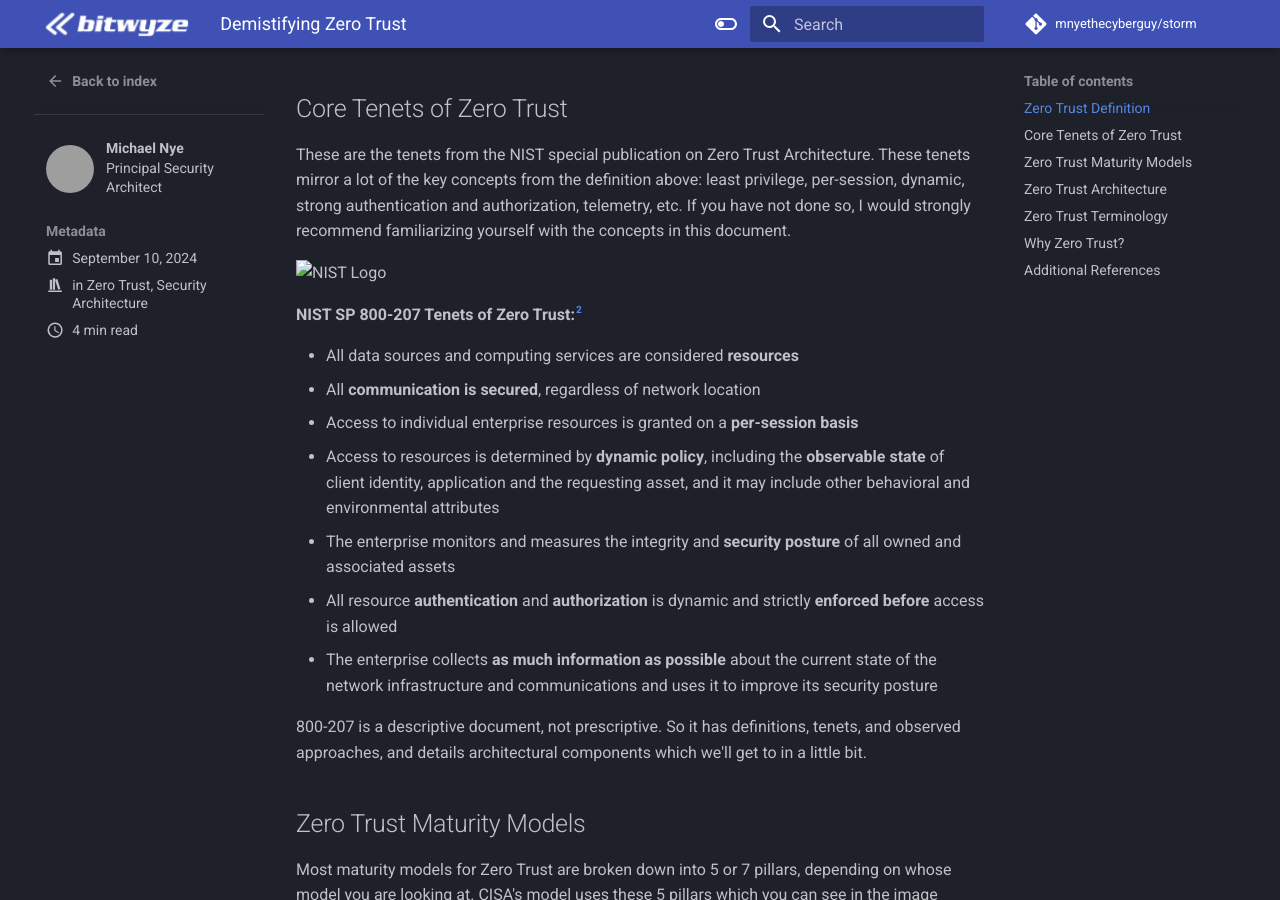
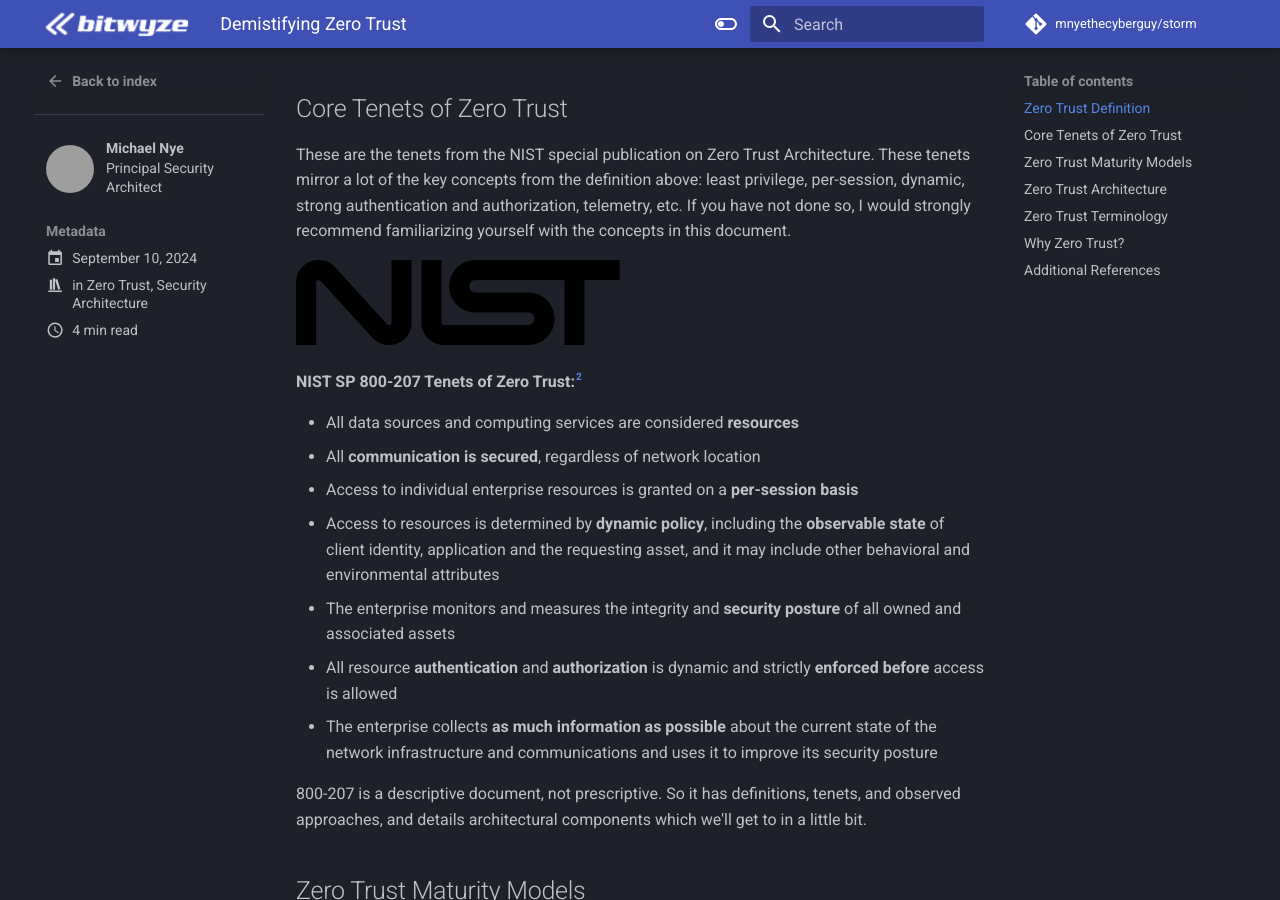
Before and after one commit to mnyethecyberguy/storm, an MkDocs documentation site: the page built from docs/blog/posts/zt-overview.md, in a window 1280 px wide and 900 px high, scrolled down 1055 px. Built offline with MkDocs 1.6.1 and Material for MkDocs 9.7.7, drawn with Linux system fonts in a browser that asks for light colours; comment, search, counter and statistics services are not loaded; grey boxes are pictures that could not be loaded.

Commit message:
Testing image fixes in blog

```diff
--- a/docs/blog/posts/zt-overview.md
+++ b/docs/blog/posts/zt-overview.md
@@ -33,7 +33,7 @@
 
 These are the tenets from the NIST special publication on Zero Trust Architecture.  These tenets mirror a lot of the key concepts from the definition above: least privilege, per-session, dynamic, strong authentication and authorization, telemetry, etc.  If you have not done so, I would strongly recommend familiarizing yourself with the concepts in this document.
 
-![NIST Logo](images/nist.png)
+![NIST Logo](../images/nist.png)
 
 **NIST SP 800-207 Tenets of Zero Trust:**[^2]
 
@@ -51,13 +51,13 @@
 
 Most maturity models for Zero Trust are broken down into 5 or 7 pillars, depending on whose model you are looking at.  CISA's model uses these 5 pillars which you can see in the image below.
 
-![CISA ZTMM](images/zt-cisa-ztmm.png)
+![CISA ZTMM](../images/zt-cisa-ztmm.png)
 
 You can see the 5 main pillars here are: identity, Devices, Networks, Applications & Workloads, and Data.  In the CISA model, you will see that Visibility and Analytics, Automation and Orchestration, and Governance are the foundation of the pillars.  Some other models will have these foundational layers pulled up as pillars, but these are the core competencies of Zero Trust and are critical when trying to improve maturity of your Zero Trust Architectures.
 
 ## Zero Trust Architecture
 
-![Zero Trust Architecture Logical Components](images/zt-arch-logical.png)
+![Zero Trust Architecture Logical Components](../../images/zt-arch-logical.png)
 
 ## Zero Trust Terminology
 
```
